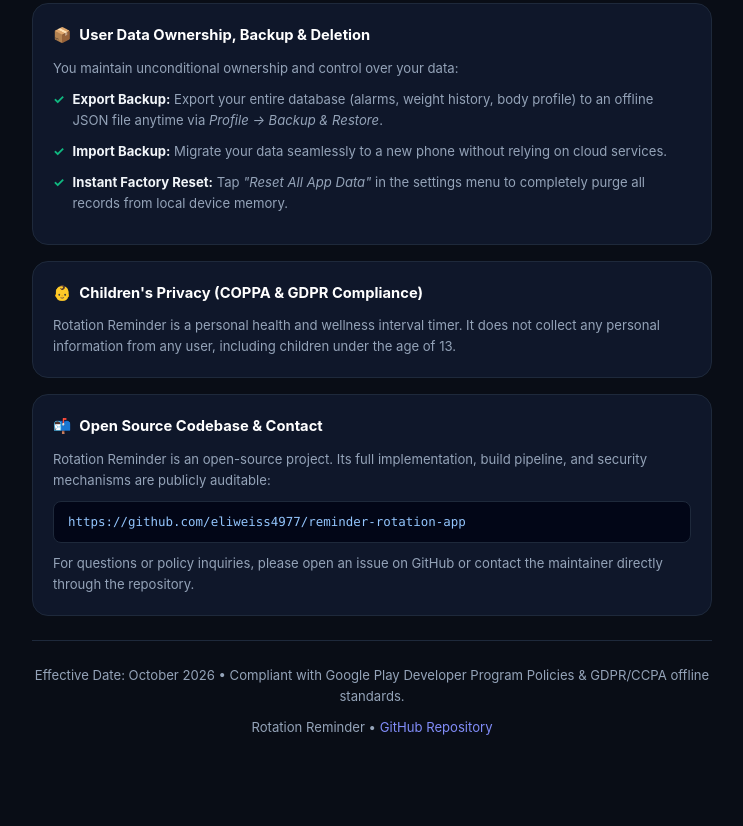
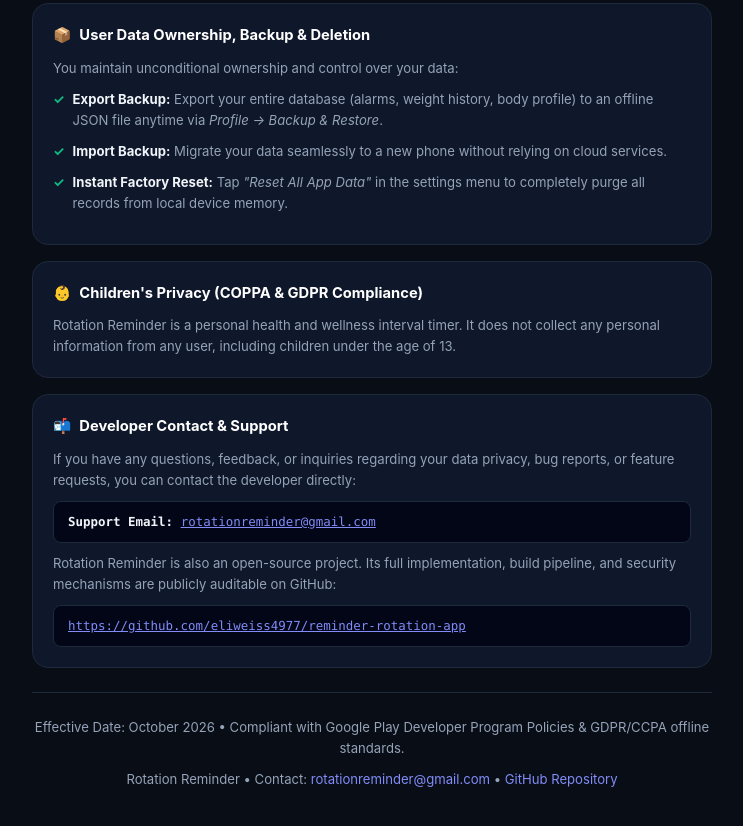
Before and after one commit to eliweiss4977/reminder-rotation-app, a website: page public/privacy-policy.html in a window 1280 px wide. Shown: the part 1184-2010 px from the top of the page, without its empty margins (268-1011 px from the left). Before the commit the page ends 1962 px from the top, so only its background shows below. Drawn offline with Linux system fonts and the light colour scheme.

Commit message:
chore(release): configure rotationreminder@gmail.com support email and automated GitHub Pages privacy policy deployment

```diff
--- a/public/privacy-policy.html
+++ b/public/privacy-policy.html
@@ -294,21 +294,24 @@
     </section>
 
     <section>
-      <h2><span>📬</span> Open Source Codebase & Contact</h2>
+      <h2><span>📬</span> Developer Contact & Support</h2>
       <p>
-        Rotation Reminder is an open-source project. Its full implementation, build pipeline, and security mechanisms are publicly auditable:
+        If you have any questions, feedback, or inquiries regarding your data privacy, bug reports, or feature requests, you can contact the developer directly:
       </p>
       <div class="code-box">
-        https://github.com/eliweiss4977/reminder-rotation-app
+        <strong>Support Email:</strong> <a href="mailto:rotationreminder@gmail.com" style="color: #818cf8; text-decoration: underline;">rotationreminder@gmail.com</a>
       </div>
       <p style="margin-top: 10px;">
-        For questions or policy inquiries, please open an issue on GitHub or contact the maintainer directly through the repository.
+        Rotation Reminder is also an open-source project. Its full implementation, build pipeline, and security mechanisms are publicly auditable on GitHub:
       </p>
+      <div class="code-box">
+        <a href="https://github.com/eliweiss4977/reminder-rotation-app" style="color: #818cf8; text-decoration: underline;">https://github.com/eliweiss4977/reminder-rotation-app</a>
+      </div>
     </section>
 
     <footer>
       <p>Effective Date: October 2026 • Compliant with Google Play Developer Program Policies & GDPR/CCPA offline standards.</p>
-      <p style="margin-top: 6px;">Rotation Reminder • <a href="https://github.com/eliweiss4977/reminder-rotation-app">GitHub Repository</a></p>
+      <p style="margin-top: 6px;">Rotation Reminder • Contact: <a href="mailto:rotationreminder@gmail.com">rotationreminder@gmail.com</a> • <a href="https://github.com/eliweiss4977/reminder-rotation-app">GitHub Repository</a></p>
     </footer>
   </div>
 
--- a/vite.config.js
+++ b/vite.config.js
@@ -22,6 +22,7 @@
 const repoSlug = getGitRepoSlug();
 
 export default defineConfig({
+  base: './',
   define: {
     'import.meta.env.VITE_APP_VERSION': JSON.stringify(appVersion),
     'import.meta.env.VITE_GITHUB_REPO': JSON.stringify(repoSlug),
```
Also changed, not shown: PLAY_STORE_LISTING.md (+2 -2 lines), index.html (+12 -1 lines), .github/workflows/build-apk.yml, 3 other files.
